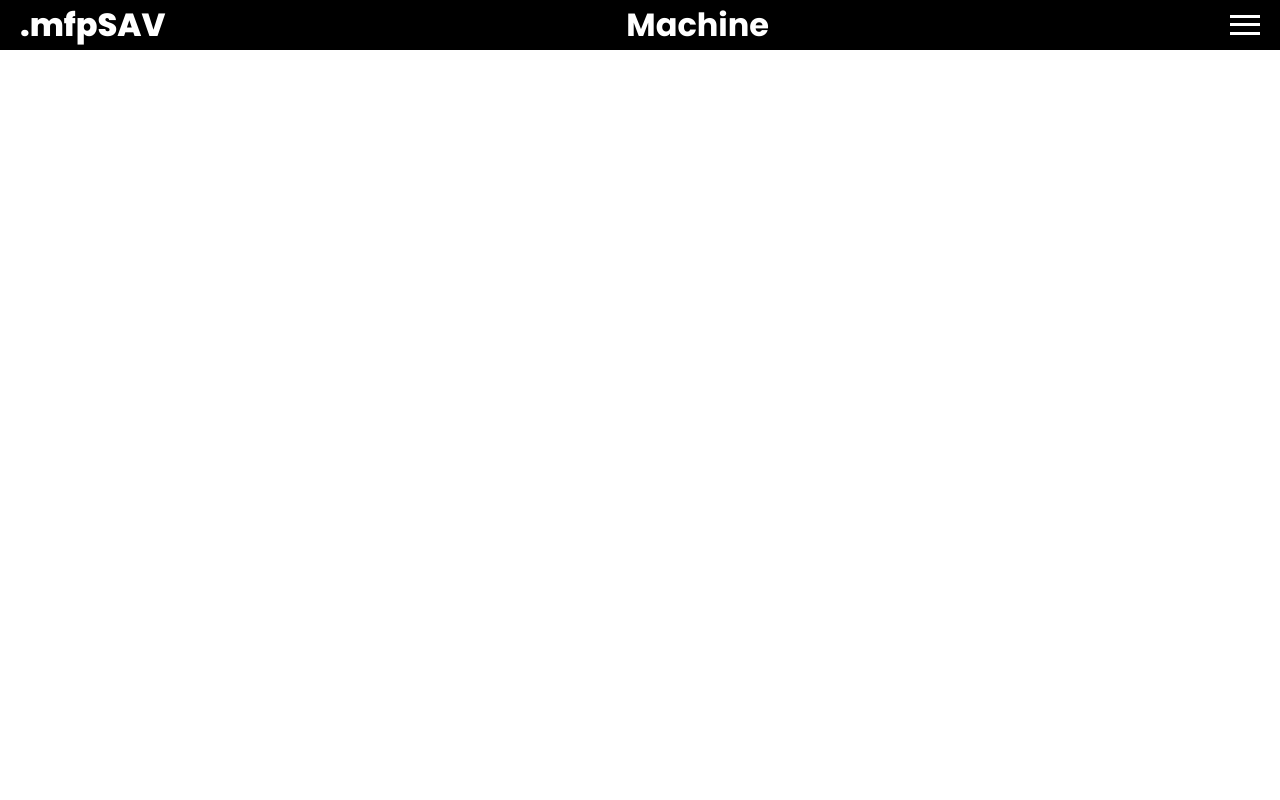
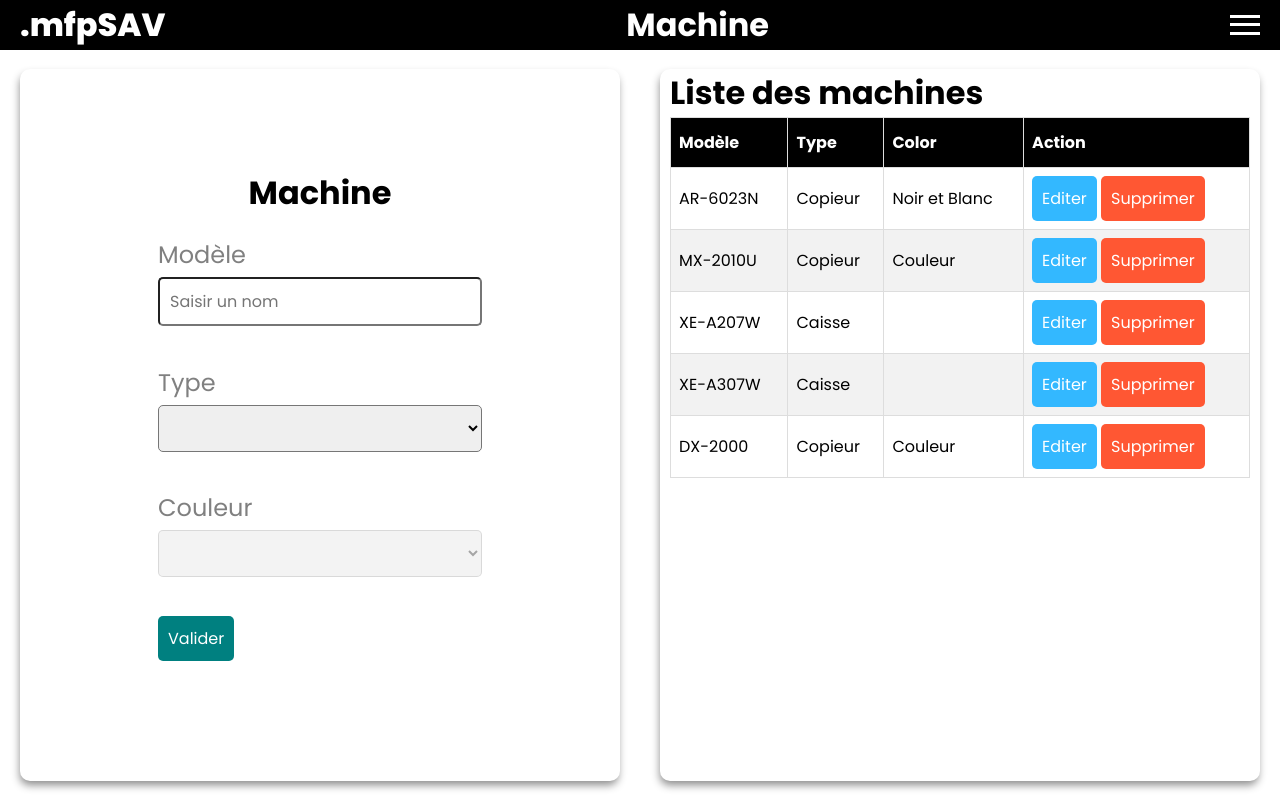
Before and after one commit to tafitahery/mpf-sav, a React (Create React App) app in the folder client/: page /machine in a window 1280 px wide. Before the commit this address had no page. Built offline with nearby package versions, Linux system fonts and the light colour scheme; data requests are answered from the project's data file.

Commit message:
Create component TableForm and modification other component

```diff
--- a/client/src/App.jsx
+++ b/client/src/App.jsx
@@ -1,8 +1,10 @@
+import { BrowserRouter, Routes, Route } from 'react-router-dom';
+import { useState } from 'react';
+
 import Menu from './components/Menu';
 import Navbar from './components/Navbar';
-import { BrowserRouter, Routes, Route } from 'react-router-dom';
-import { useState } from 'react';
 import Technician from './page/Technician';
+import Machine from './page/Machine';
 
 function App() {
   const [isHidden, setIsHidden] = useState(true);
@@ -13,6 +15,7 @@ function App() {
       <Menu isHidden={isHidden} setIsHidden={setIsHidden} />
       <Routes>
         <Route path="/technician" element={<Technician />} />
+        <Route path="/machine" element={<Machine />} />
       </Routes>
     </BrowserRouter>
   );
--- a/client/src/assets/db.json
+++ b/client/src/assets/db.json
@@ -20,5 +20,37 @@
       "role": "Technicien",
       "id": 4
     }
+  ],
+  "machines": [
+    {
+      "model": "AR-6023N",
+      "type": "Copieur",
+      "color": "Noir et Blanc",
+      "id": 2
+    },
+    {
+      "model": "MX-2010U",
+      "type": "Copieur",
+      "color": "Couleur",
+      "id": 3
+    },
+    {
+      "model": "XE-A207W",
+      "type": "Caisse",
+      "color": "",
+      "id": 4
+    },
+    {
+      "model": "XE-A307W",
+      "type": "Caisse",
+      "color": "",
+      "id": 5
+    },
+    {
+      "model": "DX-2000",
+      "type": "Copieur",
+      "color": "Couleur",
+      "id": 6
+    }
   ]
 }
--- a/client/src/components/InputForm.jsx
+++ b/client/src/components/InputForm.jsx
@@ -20,7 +20,12 @@ export default function InputForm(props) {
   return (
     <Container>
       <LabelForm label={label} />
-      <Input {...other} onChange={(e) => action(e.target.value)} />
+      <Input
+        {...other}
+        onChange={(e) =>
+          action((prev) => ({ ...prev, [e.target.name]: e.target.value }))
+        }
+      />
     </Container>
   );
 }
--- a/client/src/components/SelectForm.jsx
+++ b/client/src/components/SelectForm.jsx
@@ -21,11 +21,16 @@ export default function SelectForm(props) {
   return (
     <Container>
       <LabelForm label={label} />
-      <StyledSelect {...other} onChange={(e) => action(e.target.value)}>
+      <StyledSelect
+        {...other}
+        onChange={(e) =>
+          action((prev) => ({ ...prev, [e.target.name]: e.target.value }))
+        }
+      >
         <StyledOption value=""></StyledOption>
         {options.map((option) => (
-          <StyledOption key={option.id} value={option.role}>
-            {option.role}
+          <StyledOption key={option.id} value={option.value}>
+            {option.value}
           </StyledOption>
         ))}
       </StyledSelect>
--- /dev/null
+++ b/client/src/components/TableForm.jsx
@@ -0,0 +1,98 @@
+import styled from 'styled-components';
+
+import ButtonForm from './ButtonForm';
+
+const StyledTable = styled.table`
+  border-collapse: collapse;
+  width: 100%;
+`;
+
+const StyledTr = styled.tr`
+  &:nth-child(even) {
+    background-color: #f2f2f2;
+  }
+  &:hover {
+    background-color: #ddd;
+  }
+`;
+
+const StyledTh = styled.th`
+  border: 1px solid #ddd;
+  padding: 8px;
+  padding-top: 12px;
+  padding-bottom: 12px;
+  text-align: left;
+  background-color: black;
+  color: white;
+`;
+
+const StyledTd = styled.td`
+  border: 1px solid #ddd;
+  padding: 8px;
+`;
+
+export default function TableForm({ titles, data }) {
+  const keys = (obj) => {
+    let res = [];
+    const array = Object.keys(obj);
+    for (const elt of array) {
+      if (elt !== 'id') {
+        res.push(elt);
+      }
+    }
+    return res;
+  };
+
+  // const handleDelete = async (id) => {
+  //   try {
+  //     await axios.delete(url + '/' + id);
+  //     await fetchData(url, setTechs);
+  //   } catch (error) {
+  //     console.log(error);
+  //   }
+  // };
+
+  // const handleEdit = async (id) => {
+  //   try {
+  //     const { data } = await axios.get(url + '/' + id);
+  //     setName(data.name);
+  //     setRole(data.role);
+  //     setId(id);
+  //   } catch (error) {
+  //     console.log(error);
+  //   }
+  // };
+
+  return (
+    <StyledTable>
+      <thead>
+        <StyledTr>
+          {titles.map((title) => (
+            <StyledTh key={title.id}>{title.value}</StyledTh>
+          ))}
+        </StyledTr>
+      </thead>
+      <tbody>
+        {data.map((elt) => (
+          <StyledTr key={elt.id}>
+            {keys(elt).map((key, index) => (
+              <StyledTd key={index}>{elt[key]}</StyledTd>
+            ))}
+            <StyledTd>
+              <ButtonForm
+                name="Editer"
+                backgroundColor="#33B8FF"
+                // onClick={() => handleEdit(tech.id)}
+              />{' '}
+              <ButtonForm
+                name="Supprimer"
+                backgroundColor="#FF5733"
+                // onClick={() => handleDelete(tech.id)}
+              />
+            </StyledTd>
+          </StyledTr>
+        ))}
+      </tbody>
+    </StyledTable>
+  );
+}
--- /dev/null
+++ b/client/src/page/Machine.jsx
@@ -0,0 +1,209 @@
+import React, { useEffect, useState } from 'react';
+import styled from 'styled-components';
+import axios from 'axios';
+
+import ButtonForm from '../components/ButtonForm';
+import InputForm from '../components/InputForm';
+import SelectForm from '../components/SelectForm';
+import { fetchData } from '../utils/api';
+
+const Container = styled.div`
+  height: calc(100vh - 50px);
+  display: flex;
+  align-items: center;
+`;
+
+const Form = styled.form`
+  display: flex;
+  flex-direction: column;
+  justify-content: space-around;
+  height: 65%;
+`;
+
+const Left = styled.div`
+  flex: 1;
+  height: 95%;
+  margin: 20px;
+  padding: 0 10px;
+  border-radius: 10px;
+  -webkit-box-shadow: -1px 5px 9px -1px rgba(0, 0, 0, 0.46);
+  box-shadow: -1px 5px 9px -1px rgba(0, 0, 0, 0.46);
+  display: flex;
+  flex-direction: column;
+  justify-content: center;
+  align-items: center;
+`;
+
+const StyledTitle = styled.h1``;
+
+const Right = styled.div`
+  flex: 1;
+  height: 95%;
+  margin: 20px;
+  padding: 0 10px;
+  border-radius: 10px;
+  -webkit-box-shadow: -1px 5px 9px -1px rgba(0, 0, 0, 0.46);
+  box-shadow: -1px 5px 9px -1px rgba(0, 0, 0, 0.46);
+  overflow: scroll;
+`;
+
+const StyledTable = styled.table`
+  border-collapse: collapse;
+  width: 100%;
+`;
+
+const StyledTr = styled.tr`
+  &:nth-child(even) {
+    background-color: #f2f2f2;
+  }
+  &:hover {
+    background-color: #ddd;
+  }
+`;
+
+const StyledTh = styled.th`
+  border: 1px solid #ddd;
+  padding: 8px;
+  padding-top: 12px;
+  padding-bottom: 12px;
+  text-align: left;
+  background-color: black;
+  color: white;
+`;
+
+const StyledTd = styled.td`
+  border: 1px solid #ddd;
+  padding: 8px;
+`;
+
+export default function Machine() {
+  const types = [
+    { id: 1, value: 'Copieur' },
+    { id: 2, value: 'Caisse' },
+    { id: 3, value: 'Autre' },
+  ];
+  const colors = [
+    { id: 1, value: 'Noir et Blanc' },
+    { id: 2, value: 'Couleur' },
+  ];
+  const url = 'http://localhost:5000/machines';
+
+  const [model, setModel] = useState('');
+  const [type, setType] = useState('');
+  const [color, setColor] = useState('');
+  const [machines, setMachines] = useState([]);
+  const [id, setId] = useState(null);
+
+  useEffect(() => {
+    fetchData(url, setMachines);
+  }, []);
+
+  const handleSubmit = async (e) => {
+    const data = { model, type, color };
+
+    e.preventDefault();
+    try {
+      if (!id) {
+        await axios.post(url, data);
+      } else {
+        await axios.put(url + '/' + id, data);
+      }
+      await fetchData(url, setMachines);
+    } catch (error) {
+      console.log(error);
+    } finally {
+      setColor('');
+      setType('');
+      setModel('');
+    }
+  };
+
+  const handleDelete = async (id) => {
+    try {
+      await axios.delete(url + '/' + id);
+      await fetchData(url, setMachines);
+    } catch (error) {
+      console.log(error);
+    }
+  };
+
+  const handleEdit = async (id) => {
+    try {
+      const { data } = await axios.get(url + '/' + id);
+      setModel(data.model);
+      setType(data.type);
+      setColor(data.color);
+      setId(id);
+    } catch (error) {
+      console.log(error);
+    }
+  };
+
+  return (
+    <Container>
+      <Left>
+        <StyledTitle>Machine</StyledTitle>
+        <Form onSubmit={handleSubmit}>
+          <InputForm
+            label="Modèle"
+            type="text"
+            placeholder="Saisir un nom"
+            value={model}
+            action={setModel}
+            required
+          />
+          <SelectForm
+            label="Type"
+            options={types}
+            value={type}
+            action={setType}
+            required
+          />
+          <SelectForm
+            label="Couleur"
+            options={colors}
+            value={color}
+            action={setColor}
+            disabled={type !== 'Copieur'}
+            required
+          />
+          <ButtonForm name="Valider" backgroundColor="teal" type="submit" />
+        </Form>
+      </Left>
+      <Right>
+        <StyledTitle>Liste des machines</StyledTitle>
+        <StyledTable>
+          <thead>
+            <StyledTr>
+              <StyledTh>Modèle</StyledTh>
+              <StyledTh>Type</StyledTh>
+              <StyledTh>Color</StyledTh>
+              <StyledTh>Action</StyledTh>
+            </StyledTr>
+          </thead>
+          <tbody>
+            {machines.map((machine) => (
+              <StyledTr key={machine.id}>
+                <StyledTd>{machine.model}</StyledTd>
+                <StyledTd>{machine.type}</StyledTd>
+                <StyledTd>{machine.color}</StyledTd>
+                <StyledTd>
+                  <ButtonForm
+                    name="Editer"
+                    backgroundColor="#33B8FF"
+                    onClick={() => handleEdit(machine.id)}
+                  />{' '}
+                  <ButtonForm
+                    name="Supprimer"
+                    backgroundColor="#FF5733"
+                    onClick={() => handleDelete(machine.id)}
+                  />
+                </StyledTd>
+              </StyledTr>
+            ))}
+          </tbody>
+        </StyledTable>
+      </Right>
+    </Container>
+  );
+}
--- a/client/src/page/Technician.jsx
+++ b/client/src/page/Technician.jsx
@@ -6,6 +6,7 @@ import ButtonForm from '../components/ButtonForm';
 import InputForm from '../components/InputForm';
 import SelectForm from '../components/SelectForm';
 import { fetchData } from '../utils/api';
+import TableForm from '../components/TableForm';
 
 const Container = styled.div`
   height: calc(100vh - 50px);
@@ -47,89 +48,49 @@ const Right = styled.div`
   overflow: scroll;
 `;
 
-const StyledTable = styled.table`
-  border-collapse: collapse;
-  width: 100%;
-`;
-
-const StyledTr = styled.tr`
-  &:nth-child(even) {
-    background-color: #f2f2f2;
-  }
-  &:hover {
-    background-color: #ddd;
-  }
-`;
-
-const StyledTh = styled.th`
-  border: 1px solid #ddd;
-  padding: 8px;
-  padding-top: 12px;
-  padding-bottom: 12px;
-  text-align: left;
-  background-color: black;
-  color: white;
-`;
-
-const StyledTd = styled.td`
-  border: 1px solid #ddd;
-  padding: 8px;
-`;
-
 export default function Technician() {
-  const options = [
-    { id: 1, role: 'Administrateur' },
-    { id: 2, role: 'Technicien' },
+  const roles = [
+    { id: 1, value: 'Administrateur' },
+    { id: 2, value: 'Technicien' },
+  ];
+  const tableTitle = [
+    { id: 1, value: 'Nom' },
+    { id: 2, value: 'Role' },
+    { id: 3, value: 'Action' },
   ];
   const url = 'http://localhost:5000/technicians';
 
-  const [name, setName] = useState('');
-  const [role, setRole] = useState('');
+  const [technician, setTechnician] = useState({
+    name: '',
+    role: '',
+    id: null,
+  });
+
   const [techs, setTechs] = useState([]);
-  const [id, setId] = useState(null);
 
   useEffect(() => {
     fetchData(url, setTechs);
   }, []);
 
   const handleSubmit = async (e) => {
-    const data = { name, role };
+    const data = { name: technician.name, role: technician.role };
 
     e.preventDefault();
     try {
-      if (!id) {
+      if (!technician.id) {
         await axios.post(url, data);
       } else {
-        await axios.put(url + '/' + id, data);
+        await axios.put(url + '/' + technician.id, data);
       }
       await fetchData(url, setTechs);
     } catch (error) {
       console.log(error);
     } finally {
-      setRole('');
-      setName('');
+      setTechnician((prev) => ({ ...prev, name: '', role: '' }));
     }
   };
 
-  const handleDelete = async (id) => {
-    try {
-      await axios.delete(url + '/' + id);
-      await fetchData(url, setTechs);
-    } catch (error) {
-      console.log(error);
-    }
-  };
-
-  const handleEdit = async (id) => {
-    try {
-      const { data } = await axios.get(url + '/' + id);
-      setName(data.name);
-      setRole(data.role);
-      setId(id);
-    } catch (error) {
-      console.log(error);
-    }
-  };
+  console.log(technician);
 
   return (
     <Container>
@@ -139,50 +100,26 @@ export default function Technician() {
           <InputForm
             label="Nom"
             type="text"
+            name="name"
             placeholder="Saisir un nom"
-            value={name}
-            action={setName}
+            value={technician.name}
+            action={setTechnician}
+            required
           />
           <SelectForm
             label="Role"
-            options={options}
-            value={role}
-            action={setRole}
+            name="role"
+            options={roles}
+            value={technician.role}
+            action={setTechnician}
+            required
           />
           <ButtonForm name="Valider" backgroundColor="teal" type="submit" />
         </Form>
       </Left>
       <Right>
         <StyledTitle>Liste des techniciens</StyledTitle>
-        <StyledTable>
-          <thead>
-            <StyledTr>
-              <StyledTh>Nom</StyledTh>
-              <StyledTh>Role</StyledTh>
-              <StyledTh>Action</StyledTh>
-            </StyledTr>
-          </thead>
-          <tbody>
-            {techs.map((tech) => (
-              <StyledTr key={tech.id}>
-                <StyledTd>{tech.name}</StyledTd>
-                <StyledTd>{tech.role}</StyledTd>
-                <StyledTd>
-                  <ButtonForm
-                    name="Editer"
-                    backgroundColor="#33B8FF"
-                    onClick={() => handleEdit(tech.id)}
-                  />{' '}
-                  <ButtonForm
-                    name="Supprimer"
-                    backgroundColor="#FF5733"
-                    onClick={() => handleDelete(tech.id)}
-                  />
-                </StyledTd>
-              </StyledTr>
-            ))}
-          </tbody>
-        </StyledTable>
+        <TableForm titles={tableTitle} data={techs} />
       </Right>
     </Container>
   );
```
